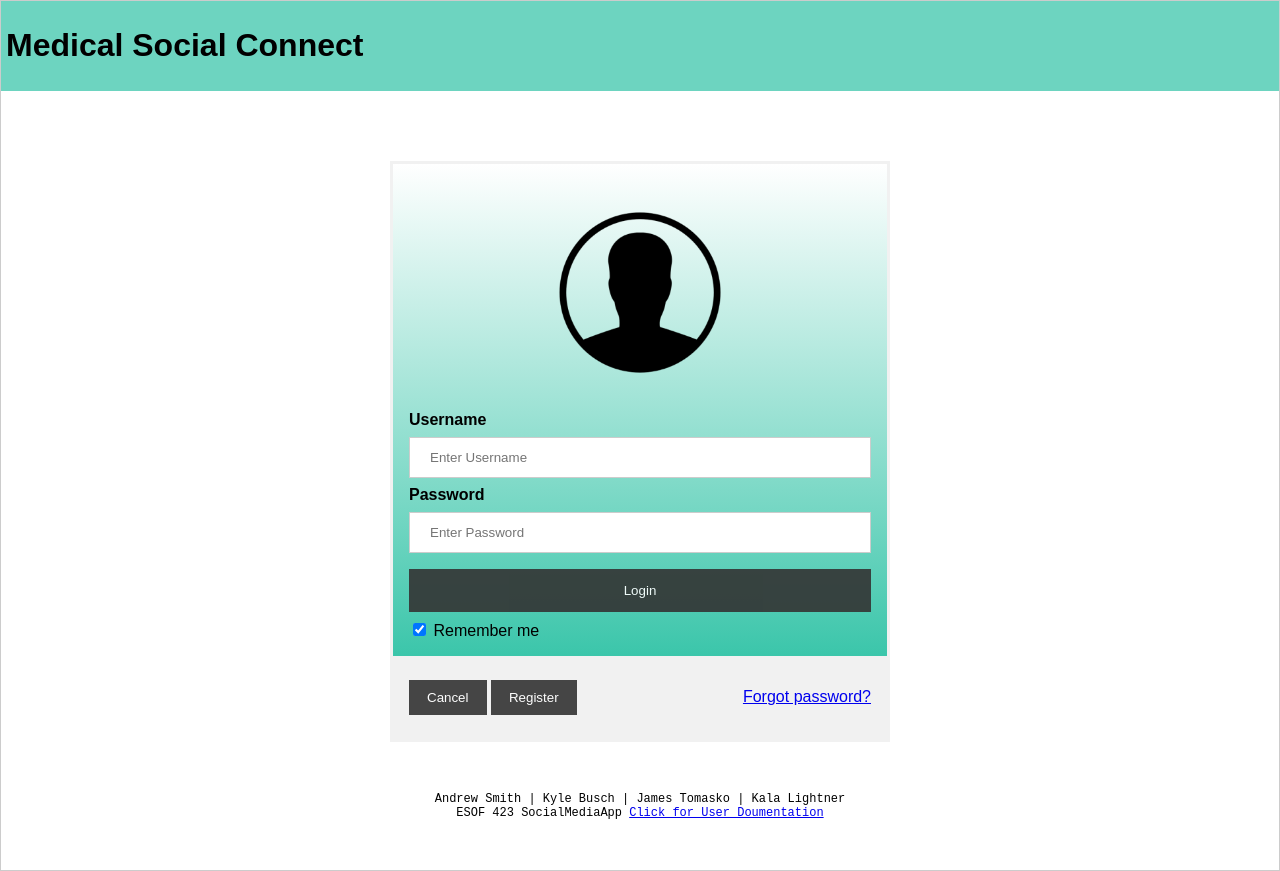
After one commit to 2altoids/esof423-medical-social-media-app, a PHP site: page /html/SMA.html in a window 1280 px wide. The commit adds this page. Run offline with PHP 8.4, Linux system fonts and the light colour scheme.

Commit message:
Updated HTML and CSS

```diff
--- a/css/global.css
+++ b/css/global.css
@@ -1,20 +1,37 @@
+.header {
+	background-color: #6dd4c0;
+	padding: 5px;
+	text-align: left;
+
+}
+
 body{
 	width: 100%;
-	padding: 12px 20px;
-	margin: 8px 0;
+	padding: 0;
+	margin: 0;
 	display: inline-block;
 	border: 1px solid #ccc;
 	box-sizing: border-box;
-	background: linear-gradient(white, DarkTurquoise);
+	background: white;
 	font-family: Arial, Helvetica, sans-serif;
 }
+
+
+.content{
+	max-width: 500px;
+	margin: auto;
+	padding-top: 70px;
+}
+
 /* Bordered form */
 form {
   border: 3px solid #f1f1f1;
+  background: linear-gradient(white, #1abc9c);
 }
 
+
 /* Full-width inputs */
-input[type=text], input[type=password] {
+input[type=text], input[type=password], input[type=clinicianid]{
   width: 100%;
   padding: 12px 20px;
   margin: 8px 0;
@@ -23,16 +40,7 @@ input[type=text], input[type=password] {
   box-sizing: border-box;
 }
 
-/* Set a style for all buttons */
-button {
-  background-color: #4CAF50;
-  color: white;
-  padding: 14px 20px;
-  margin: 8px 0;
-  border: none;
-  cursor: pointer;
-  width: 100%;
-}
+
 
 /* Add a hover effect for buttons */
 button:hover {
@@ -43,13 +51,19 @@ button:hover {
 .cancelbtn {
   width: auto;
   padding: 10px 18px;
-  background-color: #f44336;
+  background-color: #333;
+}
+
+.registerbtn, .signupbtn {
+	width: auto;
+	padding: 10px 18px;
+	background-color: #333;
 }
 
 /* Center the avatar image inside this container */
 .imgcontainer {
   text-align: center;
-  margin: 24px 0 12px 0;
+  margin: 30px 0 0px 0;
 }
 
 /* Avatar image */
@@ -58,10 +72,7 @@ img.avatar {
   border-radius: 50%;
 }
 
-/* Add padding to containers */
-.container {
-  padding: 16px;
-}
+
 
 /* The "Forgot password" text */
 span.psw {
@@ -79,6 +90,109 @@ span.psw {
     width: 100%;
   }
 }
+
+/* Add a background color when the inputs get focus */
+input[type=text]:focus, input[type=password]:focus, input[type=clinicianid]:focus {
+  background-color: #ddd;
+  outline: none;
+}
+
+/* Set a style for all buttons */
+button {
+  background-color: #333;
+  color: white;
+  padding: 14px 20px;
+  margin: 8px 0;
+  border: none;
+  cursor: pointer;
+  width: 100%;
+  opacity: 0.9;
+}
+
+button:hover {
+  opacity:1;
+}
+
+
+/* Add padding to container elements */
+.container {
+  padding: 16px;
+}
+
+/* The Modal (background) */
+.modal {
+  display: none; /* Hidden by default */
+  position: fixed; /* Stay in place */
+  z-index: 1; /* Sit on top */
+  left: 0;
+  top: 0;
+  width: 100%; /* Full width */
+  height: 100%; /* Full height */
+  overflow: auto; /* Enable scroll if needed */
+  background-color: rgb(0,0,0); /* Fallback color */
+  background-color: rgba(0,0,0,0.4); /* Black w/ opacity */
+  padding-top: 60px;
+}
+
+/* Modal Content/Box */
+.modal-content {
+  background-color: #fefefe;
+  margin: 5% auto 15% auto; /* 5% from the top, 15% from the bottom and centered */
+  border: 1px solid #888;
+  width: 80%; /* Could be more or less, depending on screen size */
+}
+
+/* Style the horizontal ruler */
+hr {
+  border: 1px solid #f1f1f1;
+  margin-bottom: 25px;
+}
+
+/* The Close Button (x) */
+.close {
+  position: absolute;
+  right: 35px;
+  top: 15px;
+  font-size: 40px;
+  font-weight: bold;
+  color: #f1f1f1;
+}
+
+.close:hover,
+.close:focus {
+  color: #f44336;
+  cursor: pointer;
+}
+
+/* Add Zoom Animation */
+.animate {
+  -webkit-animation: animatezoom 0.6s;
+  animation: animatezoom 0.6s
+}
+
+@-webkit-keyframes animatezoom {
+  from {-webkit-transform: scale(0)}
+  to {-webkit-transform: scale(1)}
+}
+
+@keyframes animatezoom {
+  from {transform: scale(0)}
+  to {transform: scale(1)}
+}
+
+/* Clear floats */
+.clearfix::after {
+  content: "";
+  clear: both;
+  display: table;
+}
+
+/* Change styles for cancel button and signup button on extra small screens */
+@media screen and (max-width: 300px) {
+  .cancelbtn, .signupbtn {
+     width: 100%;
+  }
+}
 #footer{
 	margin: 50px;
 	font-family: "Courier New", Courier, monospace;
--- /dev/null
+++ b/html/SMA.html
@@ -0,0 +1,98 @@
+<!DOCTYPE html>
+
+<html>
+
+<head>
+	<meta charset="UTF-8">
+	<title>Social Media App</title>
+	<link rel="stylesheet" href="../css/global.css" type="text/css">
+</head>
+
+
+
+<body>
+
+<div class="header">
+	<h1>Medical Social Connect</h1>
+</div>
+
+<div class ="content">
+	<form action="action_page.php">
+  <div class="imgcontainer">
+    <img src="../images/avatar1.png" alt="Avatar" class="avatar">
+  </div>
+
+  <div class="container">
+    <label for="uname"><b>Username</b></label>
+    <input type="text" placeholder="Enter Username" name="uname" required>
+
+    <label for="psw"><b>Password</b></label>
+    <input type="password" placeholder="Enter Password" name="psw" required>
+
+    <button type="submit">Login</button>
+    <label>
+      <input type="checkbox" checked="checked" name="remember"> Remember me
+    </label>
+  </div>
+
+  <div class="container" style="background-color:#f1f1f1">
+    <button type="button" class="cancelbtn">Cancel</button>
+	<button onclick="document.getElementById('id01').style.display='block'" class="registerbtn">Register</button>
+    <span class="psw"> <a href="#">Forgot password?</a></span>
+  </div>
+  </div>
+</form>
+
+<div id="id01" class="modal">
+  <span onclick="document.getElementById('id01').style.display='none'" class="close" title="Close Modal">&times;</span>
+  <form class="modal-content animate" action="/action_page.php">
+    <div class="container">
+      <h1>Sign Up</h1>
+      <p>Please fill in this form to create an account.</p>
+      <hr>
+      <label for="email"><b>Email</b></label>
+      <input type="text" placeholder="Enter Email" name="email" required>
+
+      <label for="psw"><b>Password</b></label>
+      <input type="password" placeholder="Enter Password" name="psw" required>
+
+      <label for="psw-repeat"><b>Repeat Password</b></label>
+      <input type="password" placeholder="Repeat Password" name="psw-repeat" required>
+
+	  <label for="clinicianID"><b>Clinician ID (For Clinicians Only)</b></label>
+	  <input type="clinicianid" placeholder="Enter Clinician ID" name="cid">
+
+      <label>
+        <input type="checkbox" checked="checked" name="remember" style="margin-bottom:15px"> Remember me
+      </label>
+
+      <p>By creating an account you agree to our <a href="#" style="color:dodgerblue">Terms & Privacy</a>.</p>
+
+      <div class="clearfix">
+        <button type="button" onclick="document.getElementById('id01').style.display='none'" class="cancelbtn">Cancel</button>
+        <button type="submit" class="signupbtn">Register</button>
+      </div>
+    </div>
+  </form>
+</div>
+
+<script>
+// Get the modal
+var modal = document.getElementById('id01');
+
+// When the user clicks anywhere outside of the modal, close it
+window.onclick = function(event) {
+  if (event.target == modal) {
+    modal.style.display = "none";
+  }
+}
+</script>
+
+	<div id="footer">
+		Andrew Smith | Kyle Busch | James Tomasko | Kala Lightner<br>
+		ESOF 423 SocialMediaApp
+		<a href="https://github.com/2altoids/esof423-medical-social-media-app">Click for User Doumentation</a>
+	</div>
+</div>
+</body>
+</html>
```
Also changed, not shown: css/doctor.css (+25 -26 lines), css/user.css (added, +146 -0 lines), html/account.html (added, +72 -0 lines), html/clinician.html (deleted, +0 -55 lines), html/friends.html (added, +55 -0 lines), html/user.html (added, +57 -0 lines), html/example.html (deleted).
